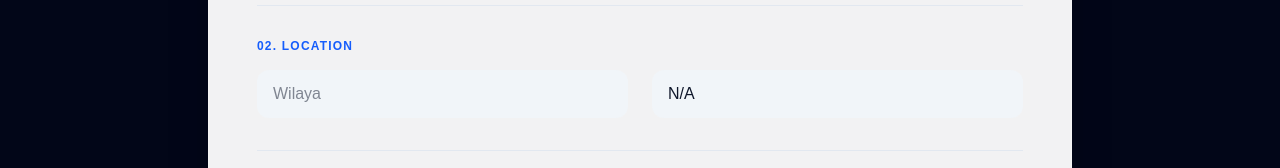
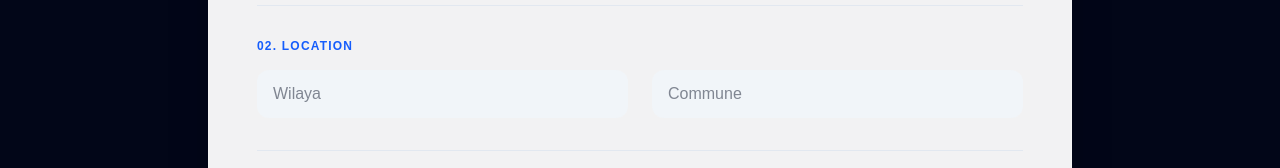
Before and after one commit to Haroune9292/Souk-Auto-Dz, a Next.js app: page /create-ads in a window 1280 px wide. Shown: the part 529-697 px from the top of the page. Built offline with nearby package versions, Linux system fonts and the light colour scheme; no server answers.

Commit message:
Update commune placeholder and cleanup inputs

```diff
--- a/app/create-ads/page.tsx
+++ b/app/create-ads/page.tsx
@@ -15,7 +15,7 @@ export default function CreateAd() {
   const [title, setTitle] = useState('');
   const [price, setPrice] = useState('');
   const [wilaya, setWilaya] = useState('');
-  const [commune, setCommune] = useState('N/A');
+  const [commune, setCommune] = useState(''); // تم مسح القيمة الافتراضية ليظهر النص كـ placeholder
   const [year, setYear] = useState('');
   const [fuel, setFuel] = useState('DIESEL');
   const [transmission, setTransmission] = useState('Automatic');
@@ -75,7 +75,7 @@ export default function CreateAd() {
         title,
         price: Number(price),
         wilaya,
-        commune: commune || 'N/A',
+        commune: commune || 'N/A', // إذا ترك المستخدم الحقل فارغاً، سيتم حفظ N/A تلقائياً
         year: Number(year),
         fuel,
         transmission,
@@ -117,7 +117,7 @@ export default function CreateAd() {
           {errorMessage && <div className="mb-6 p-4 bg-red-100 text-red-700 rounded-xl font-bold border border-red-200">{errorMessage}</div>}
           {success && <div className="mb-6 p-4 bg-emerald-100 text-emerald-700 rounded-xl font-bold border border-emerald-200">{success}</div>}
 
-          {/* Section 1: General Info */}
+          {/* Section 1 */}
           <div className="mb-8">
             <h3 className="text-xs font-black uppercase text-blue-600 mb-4 tracking-widest">01. General Info</h3>
             <div className="grid grid-cols-1 md:grid-cols-2 gap-6">
@@ -126,7 +126,7 @@ export default function CreateAd() {
             </div>
           </div>
 
-          {/* Section 2: Location */}
+          {/* Section 2 */}
           <div className="mb-8 border-t border-slate-200 pt-8">
             <h3 className="text-xs font-black uppercase text-blue-600 mb-4 tracking-widest">02. Location</h3>
             <div className="grid grid-cols-1 md:grid-cols-2 gap-6">
@@ -135,7 +135,7 @@ export default function CreateAd() {
             </div>
           </div>
 
-          {/* Section 3: Specs */}
+          {/* Section 3 */}
           <div className="mb-8 border-t border-slate-200 pt-8">
             <h3 className="text-xs font-black uppercase text-blue-600 mb-4 tracking-widest">03. Specs</h3>
             <div className="grid grid-cols-1 md:grid-cols-3 gap-6">
@@ -154,7 +154,7 @@ export default function CreateAd() {
             </div>
           </div>
 
-          {/* Section 4: Media */}
+          {/* Section 4 */}
           <div className="mb-8 border-t border-slate-200 pt-8">
             <h3 className="text-xs font-black uppercase text-blue-600 mb-4 tracking-widest">04. Media & Contact</h3>
             <div className="space-y-4">
```
